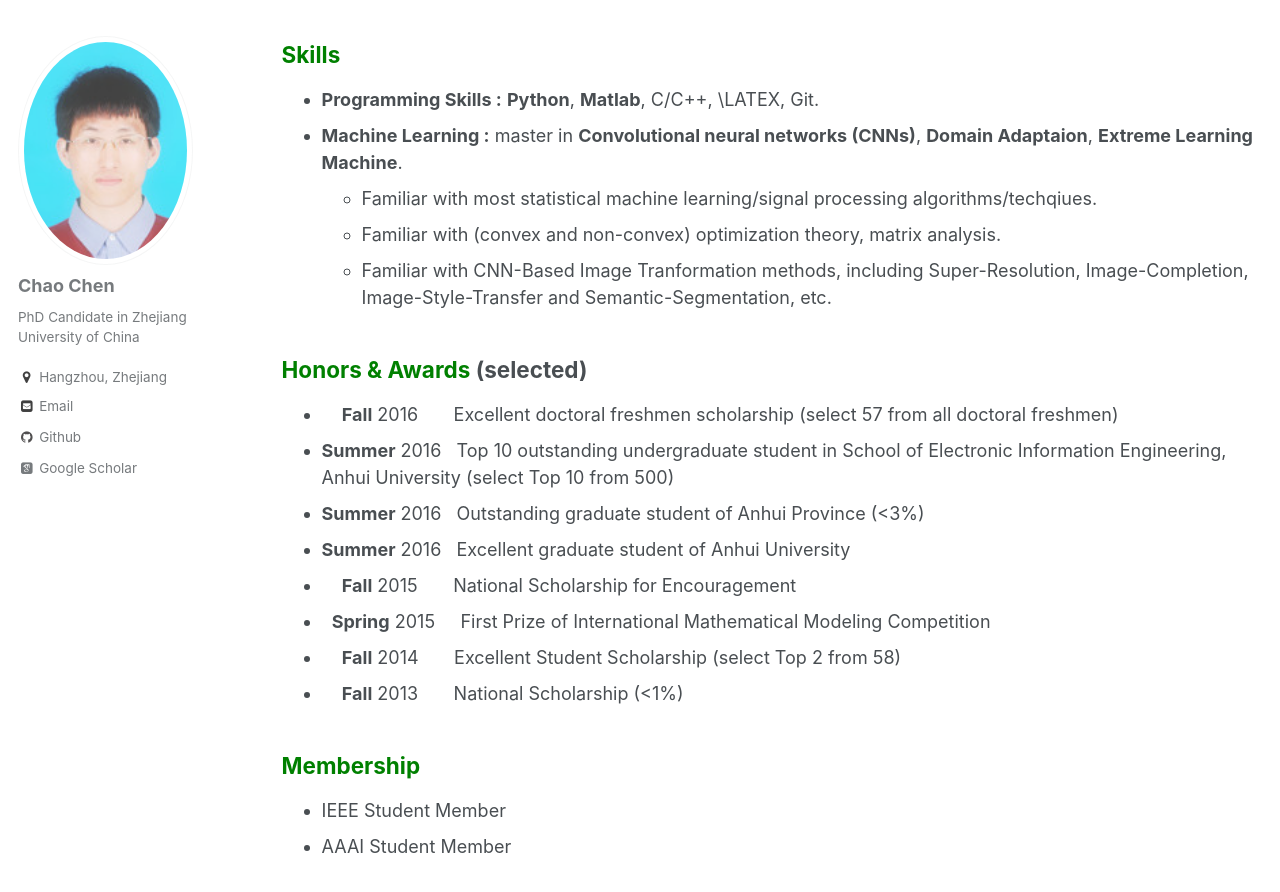
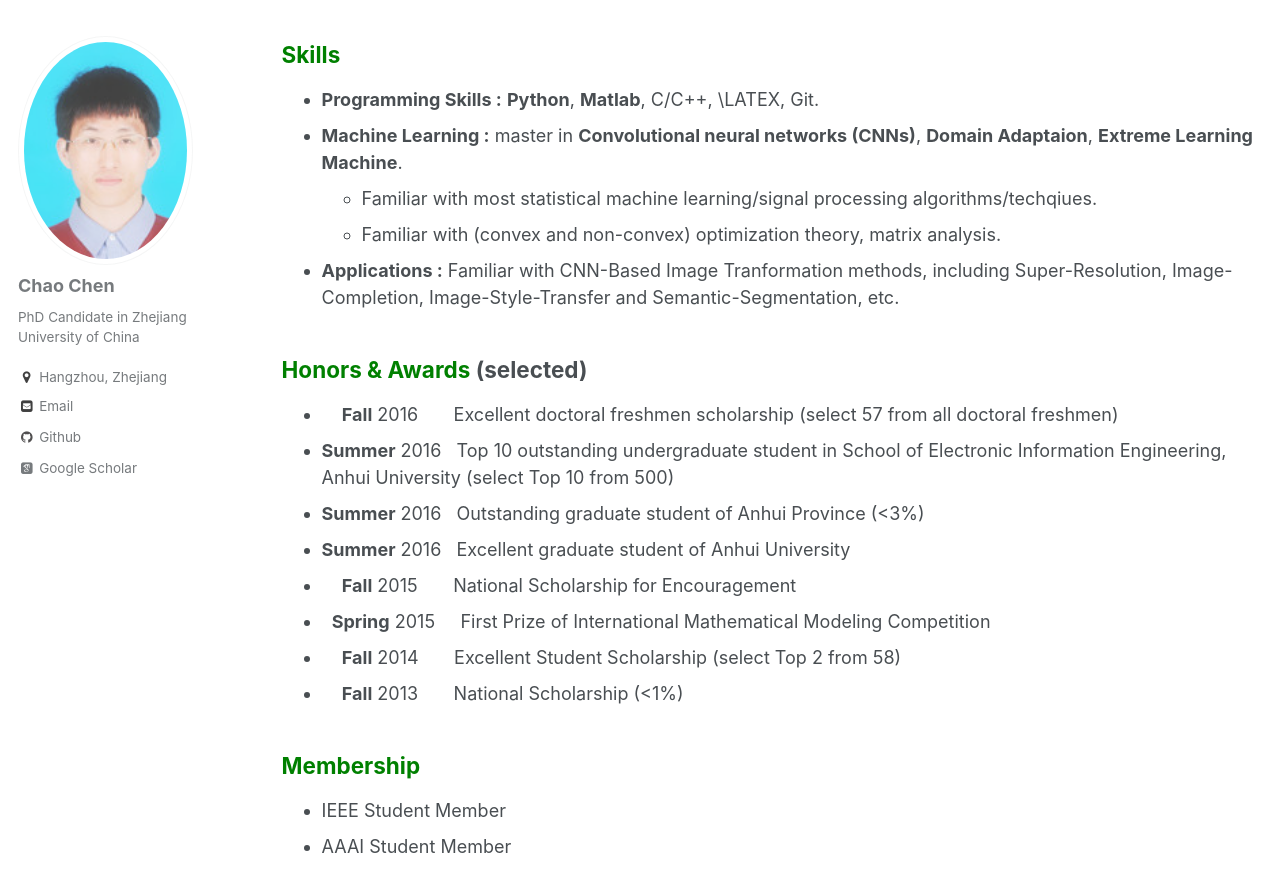
Before and after one commit to chenchao666/chenchao666.github.io, a Jekyll site: the page built from _pages/cv.md, in a window 1280 px wide and 900 px high, scrolled down 1297 px. Shown: the top 892 px of the window. Built offline with Jekyll 4.4.1, drawn with Linux system fonts in a browser that asks for light colours; some web fonts are replaced.

Commit message:
Update cv.md

```diff
--- a/_pages/cv.md
+++ b/_pages/cv.md
@@ -40,7 +40,7 @@ the common subspace,” **Neural Computing and Applications**. [paper](https://l
 * **Machine Learning :** master in **Convolutional neural networks (CNNs)**, **Domain Adaptaion**, **Extreme Learning Machine**.
   - Familiar with most statistical machine learning/signal processing algorithms/techqiues.
   - Familiar with (convex and non-convex) optimization theory, matrix analysis.
-  - Familiar with CNN-Based Image Tranformation methods, including Super-Resolution, Image-Completion, Image-Style-Transfer and Semantic-Segmentation, etc.
+* **Applications :** Familiar with CNN-Based Image Tranformation methods, including Super-Resolution, Image-Completion, Image-Style-Transfer and Semantic-Segmentation, etc.
 
 ## <span style="color: green"> Honors & Awards </span>(selected)
 *  &nbsp; &nbsp; **Fall** 2016  &nbsp; &nbsp; &nbsp; Excellent doctoral freshmen scholarship (select 57 from all doctoral freshmen)
```
